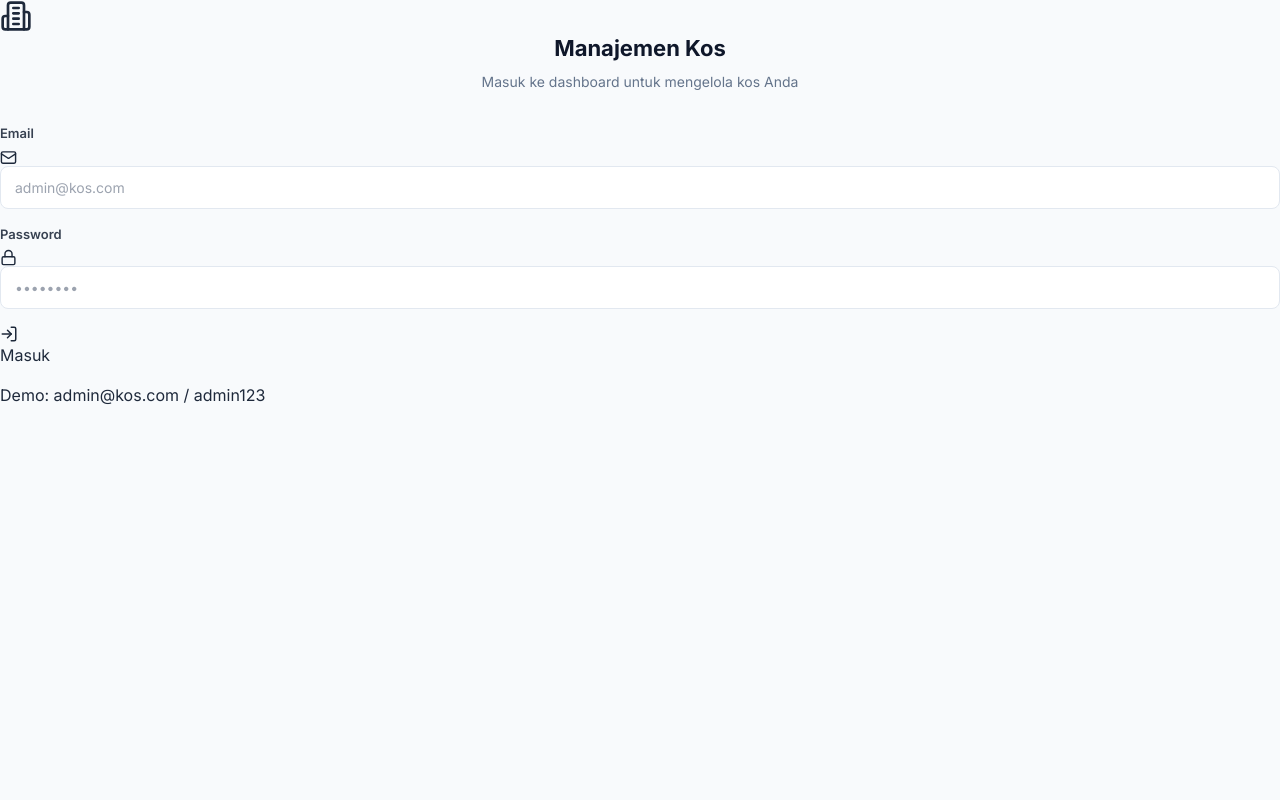
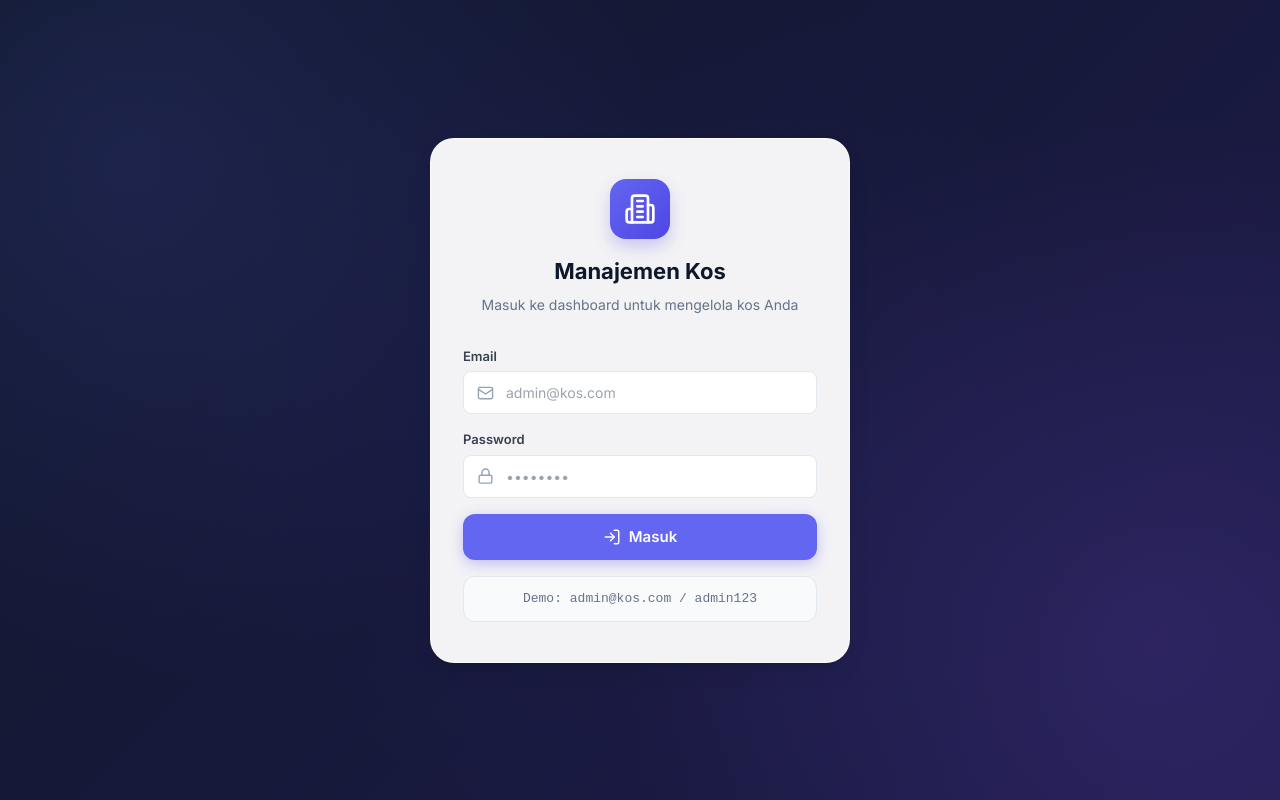
Before and after one commit to armansyam/kos-kosan, a Next.js app: page /login in a window 1280 px wide. Built offline with nearby package versions, Linux system fonts and the light colour scheme; no server answers; the database is empty.

Commit message:
feat: render dynamic logo and name on login page from settings API

```diff
--- a/src/app/globals.css
+++ b/src/app/globals.css
@@ -1132,3 +1132,153 @@ textarea.form-input {
   color: var(--text-primary);
   margin-bottom: 6px;
 }
+
+/* ===== INPUT WITH ICON ===== */
+.input-wrapper {
+  position: relative;
+  width: 100%;
+}
+
+.input-icon {
+  position: absolute;
+  left: 14px;
+  top: 50%;
+  transform: translateY(-50%);
+  color: #94a3b8;
+  pointer-events: none;
+  z-index: 10;
+}
+
+.input-with-icon {
+  padding-left: 42px !important;
+}
+
+/* ===== LOGIN PAGE (GLASSMORPHISM) ===== */
+.login-page {
+  font-family: 'Inter', system-ui, -apple-system, sans-serif;
+  min-height: 100vh;
+  display: flex;
+  align-items: center;
+  justify-content: center;
+  background: linear-gradient(135deg, #0f172a 0%, #1e1b4b 100%);
+  position: relative;
+  overflow: hidden;
+  padding: 24px;
+  box-sizing: border-box;
+}
+
+.login-bg {
+  position: absolute;
+  inset: 0;
+  background:
+    radial-gradient(circle at 10% 20%, rgba(99, 102, 241, 0.15) 0%, transparent 40%),
+    radial-gradient(circle at 90% 80%, rgba(139, 92, 246, 0.15) 0%, transparent 40%),
+    radial-gradient(circle at 50% 50%, rgba(79, 70, 229, 0.05) 0%, transparent 60%);
+  pointer-events: none;
+  z-index: 1;
+}
+
+.login-card {
+  position: relative;
+  z-index: 10;
+  background: rgba(255, 255, 255, 0.95);
+  backdrop-filter: blur(12px);
+  border: 1px solid rgba(255, 255, 255, 0.7);
+  border-radius: 24px;
+  padding: 40px 32px;
+  width: 100%;
+  max-width: 420px;
+  box-shadow:
+    0 10px 25px -5px rgba(0, 0, 0, 0.1),
+    0 8px 10px -6px rgba(0, 0, 0, 0.1),
+    0 0 0 1px rgba(0, 0, 0, 0.05);
+  box-sizing: border-box;
+}
+
+.login-icon {
+  width: 60px;
+  height: 60px;
+  border-radius: 16px;
+  background: linear-gradient(135deg, var(--primary, #4f46e5) 0%, var(--primary-dark, #4338ca) 100%);
+  color: white;
+  display: flex;
+  align-items: center;
+  justify-content: center;
+  margin: 0 auto 16px;
+  box-shadow: 0 8px 16px rgba(79, 70, 229, 0.25);
+}
+
+.login-error {
+  background: #fef2f2;
+  border: 1px solid #fee2e2;
+  color: #dc2626;
+  padding: 12px;
+  border-radius: 12px;
+  font-size: 13px;
+  font-weight: 500;
+  text-align: center;
+  margin-bottom: 20px;
+  display: flex;
+  align-items: center;
+  justify-content: center;
+  gap: 6px;
+}
+
+.login-btn {
+  width: 100%;
+  padding: 12px;
+  background: var(--primary, #4f46e5);
+  color: white;
+  border: none;
+  border-radius: 12px;
+  font-size: 15px;
+  font-weight: 600;
+  font-family: inherit;
+  display: flex;
+  align-items: center;
+  justify-content: center;
+  gap: 8px;
+  cursor: pointer;
+  transition: all 0.2s ease;
+  box-shadow: 0 4px 14px rgba(79, 70, 229, 0.3);
+  margin-top: 16px;
+}
+
+.login-btn:hover {
+  background: var(--primary-dark, #4338ca);
+  transform: translateY(-1px);
+  box-shadow: 0 6px 20px rgba(79, 70, 229, 0.4);
+}
+
+.login-btn:active {
+  transform: translateY(0);
+}
+
+.login-btn:disabled {
+  background: #94a3b8;
+  cursor: not-allowed;
+  transform: none;
+  box-shadow: none;
+}
+
+.login-hint {
+  background: #f8fafc;
+  border: 1px solid #e2e8f0;
+  border-radius: 12px;
+  padding: 12px;
+  text-align: center;
+  font-size: 13px;
+  color: #64748b;
+  margin-top: 24px;
+}
+
+.login-hint p {
+  margin: 0;
+  font-family: monospace;
+}
+
+@media (max-width: 480px) {
+  .login-card {
+    padding: 32px 20px;
+  }
+}
--- a/src/app/login/page.tsx
+++ b/src/app/login/page.tsx
@@ -1,6 +1,6 @@
 'use client';
 
-import { useState } from 'react';
+import { useEffect, useState } from 'react';
 import { signIn } from 'next-auth/react';
 import { useRouter } from 'next/navigation';
 import { Building2, Mail, Lock, LogIn } from 'lucide-react';
@@ -10,7 +10,22 @@ export default function LoginPage() {
   const [password, setPassword] = useState('');
   const [error, setError] = useState('');
   const [loading, setLoading] = useState(false);
+  const [settings, setSettings] = useState<any>(null);
   const router = useRouter();
+
+  useEffect(() => {
+    fetch('/api/settings')
+      .then(res => res.json())
+      .then(data => {
+        if (data && !data.error) {
+          setSettings(data);
+          if (data.colorUtama) {
+            document.documentElement.style.setProperty('--primary', data.colorUtama);
+            document.documentElement.style.setProperty('--primary-dark', data.colorUtama + 'dd');
+          }
+        }
+      }).catch(() => {});
+  }, []);
 
   const handleSubmit = async (e: React.FormEvent) => {
     e.preventDefault();
@@ -38,12 +53,12 @@ export default function LoginPage() {
 
       <div className="login-card">
         {/* Header */}
-        <div style={{ textAlign: 'center', marginBottom: 32 }}>
-          <div className="login-icon">
-            <Building2 size={32} />
+         <div style={{ textAlign: 'center', marginBottom: 32 }}>
+          <div className="login-icon" style={settings?.logo ? { background: `url(${settings.logo}) center/cover no-repeat` } : undefined}>
+            {!settings?.logo && <Building2 size={32} />}
           </div>
           <h1 style={{ fontSize: 22, fontWeight: 700, color: '#0f172a', marginBottom: 6 }}>
-            Manajemen Kos
+            {settings?.namaKos || "Manajemen Kos"}
           </h1>
           <p style={{ fontSize: 14, color: '#64748b' }}>
             Masuk ke dashboard untuk mengelola kos Anda
```
Also changed, not shown: 1 other file (tests, documents, lock files or other folders).
